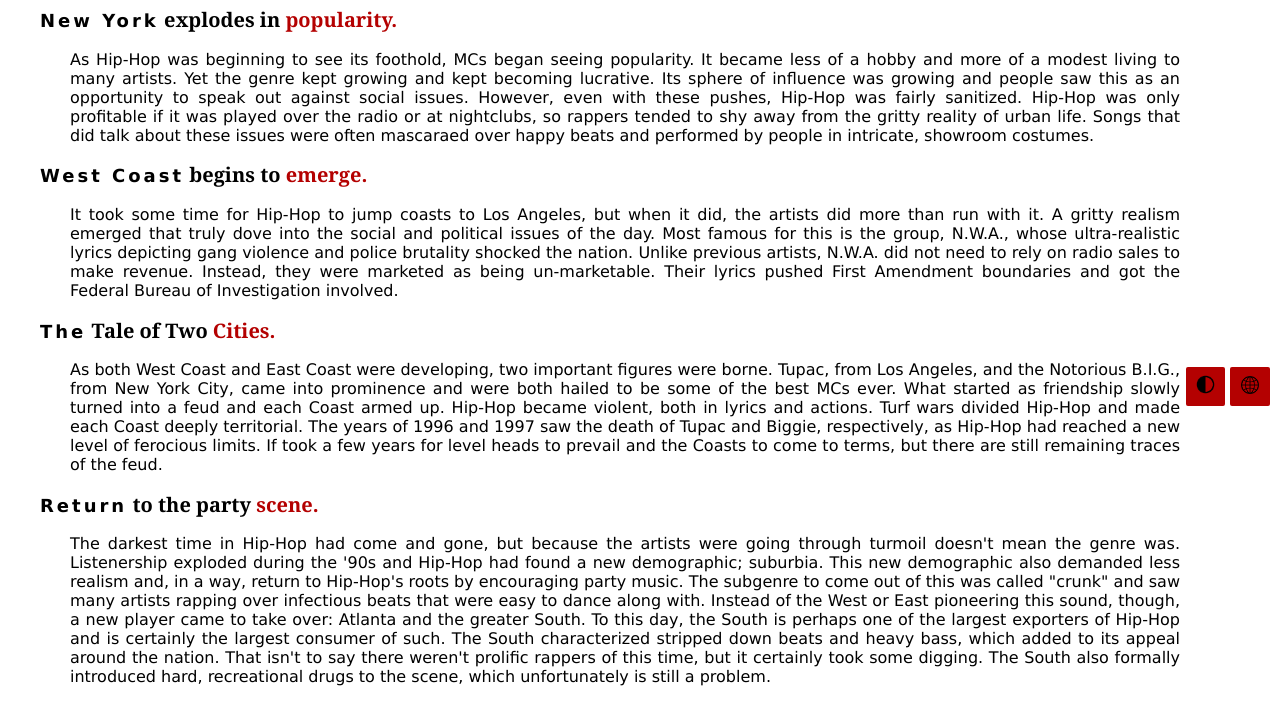
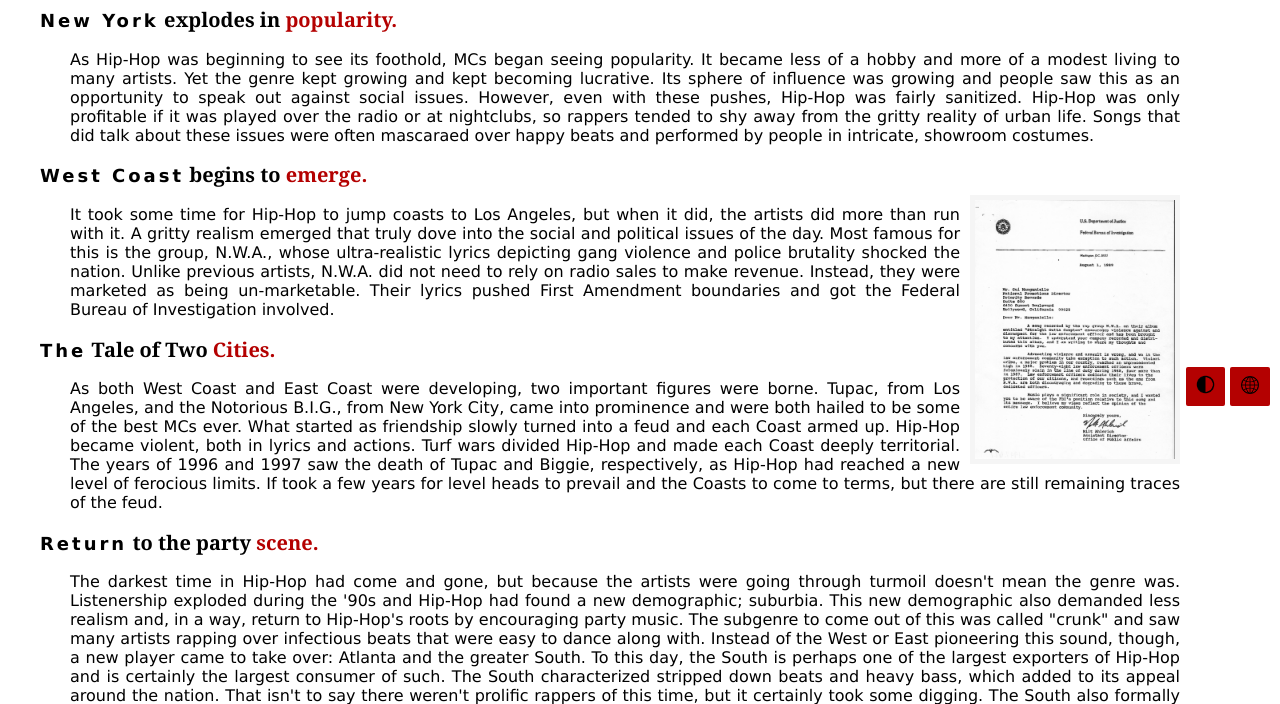
Before and after one commit to smcdermott3/project, a PHP site: page /history.html in a window 1280 px wide. Shown: the part 384-1088 px from the top of the page. Run offline with PHP 8.4, Linux system fonts and the light colour scheme.

Commit message:
fbi letter

```diff
--- a/history.html
+++ b/history.html
@@ -70,6 +70,10 @@
         <span id="first_word">West Coast</span> begins to
         <span id="last_word"> emerge.</span>
       </h2>
+      <a id="link-fbi-to-nwa" href="https://www.newseum.org/exhibits_rockhall_nwa/">
+      <img id="fbi-to-nwa"
+      src="images/fbi_nwa.jpg" alt="Letter from the FBI to NWA" title="Letter from the FBI to NWA">
+    </a>
       <p>
        It took some time for Hip-Hop to jump coasts to Los Angeles, but when it did,
        the artists did more than run with it. A gritty realism emerged that truly dove into
--- a/styles/rtd.css
+++ b/styles/rtd.css
@@ -209,7 +209,6 @@ form div {
   display: inline;
 }
 
-
 table,
 th,
 td {
@@ -262,11 +261,12 @@ td:nth-child(7) {
 }
 tr:hover {
   background-color: whitesmoke;
-  box-shadow: 0 0px 12px 0 black
+  box-shadow: 0 0px 12px 0 black;
 }
 
 #option {
-    text-align: center; display: block;
+  text-align: center;
+  display: block;
 }
 
 #yesnocontinue {
@@ -320,7 +320,7 @@ tr:hover {
 }
 .trivia_card p:hover {
   background-color: white;
-    transition: .2s;
+  transition: 0.2s;
   border-radius: 3px;
 }
 
@@ -342,14 +342,29 @@ tr:hover {
 #black_square:hover {
   z-index: 5;
   background-color: red;
-    transition: .2s;
+  transition: 0.2s;
   border-radius: 3px;
 }
 
 ::selection {
-  background-color: rgba(180, 1, 1, 0.404)
+  background-color: rgba(180, 1, 1, 0.404);
 }
 
+#fbi-to-nwa {
+  width: 200px;
+  float: right;
+  border-width: 5px;
+  border-color: whitesmoke;
+  border-style: solid;
+  margin-top: -10px;
+  margin-right: 60px;
+  margin-left: 10px;
+}
+
+#link-fbi-to-nwa {
+  float: right;
+  padding: 0px;
+}
 
 /* below is dark mode */
 .dark-mode {
@@ -374,7 +389,7 @@ tr:hover {
   border-color: whitesmoke;
 }
 
-.dark-mode  #smbreaker {
+.dark-mode #smbreaker {
   color: rgb(77, 77, 77);
   border: rgb(77, 77, 77) solid 1px;
 }
@@ -440,7 +455,7 @@ tr:hover {
 .dark-mode .trivia_card p:hover {
   background-color: rgb(22, 22, 22);
   color: whitesmoke;
-  transition: .2s;
+  transition: 0.2s;
   border-radius: 3px;
 }
 
@@ -462,6 +477,6 @@ tr:hover {
 .dark-mode #black_square:hover {
   z-index: 5;
   background-color: red;
-  transition: .2s;
+  transition: 0.2s;
   border-radius: 3px;
 }
```
Lines whose indentation alone changed are shown as unchanged.
